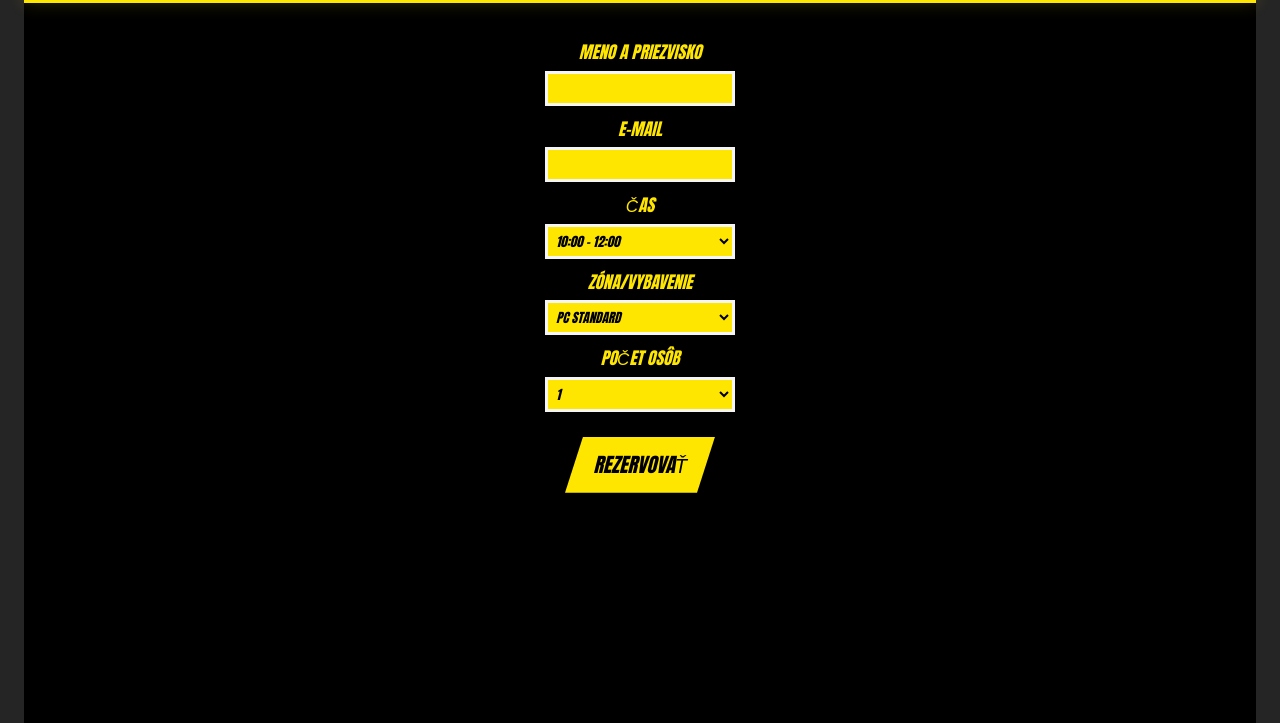
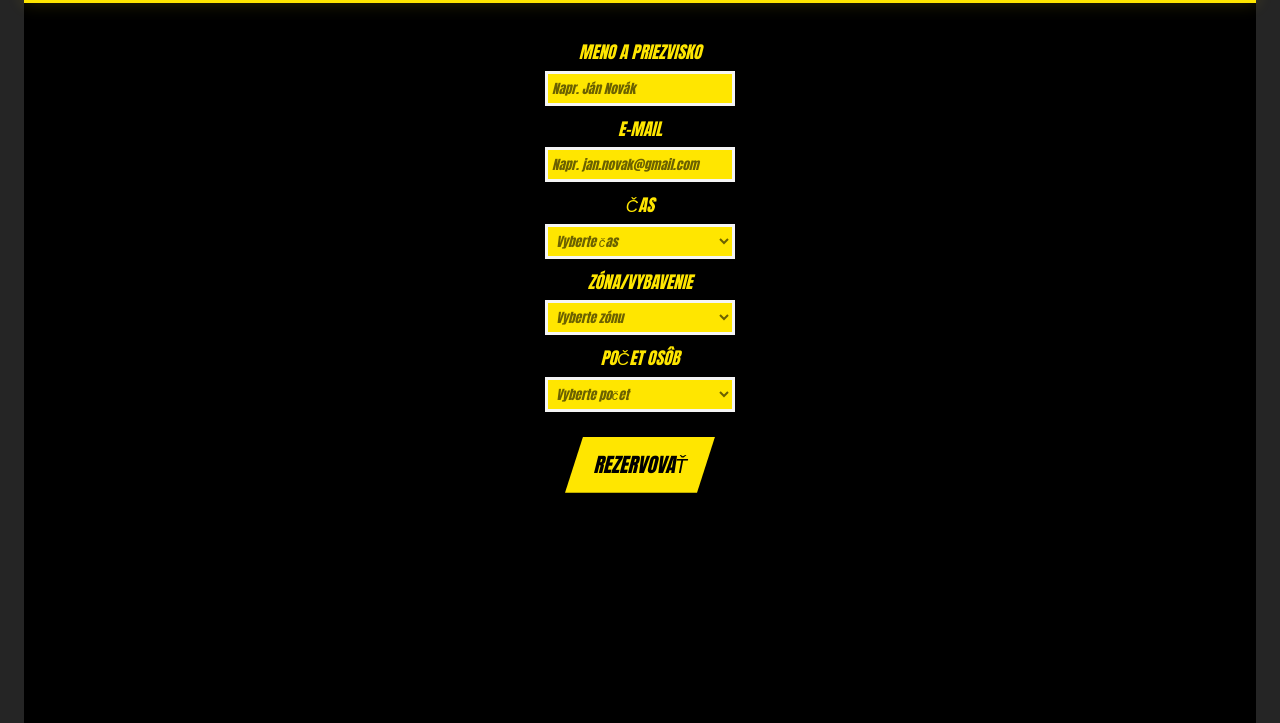
Before and after one commit to patrikpalo/Gamercave, a plain HTML site: page index.html in a window 1280 px wide. Both pictures are taken after a click on the link "REZERVÁCIA". Shown: the part 85-808 px from the top of the page. Drawn offline with Linux system fonts and the light colour scheme.

Commit message:
rezervacia oprava

```diff
--- a/index.html
+++ b/index.html
@@ -141,17 +141,18 @@
       <form class="reservation-form">
         <div class="form-field">
           <label for="name">MENO A PRIEZVISKO</label>
-          <input id="name" name="name" type="text" autocomplete="name" required>
+          <input id="name" name="name" type="text" autocomplete="name" placeholder="Napr. Ján Novák" required>
         </div>
 
         <div class="form-field">
           <label for="email">E-MAIL</label>
-          <input id="email" name="email" type="email" autocomplete="email" required>
+          <input id="email" name="email" type="email" autocomplete="email" placeholder="Napr. jan.novak@gmail.com" required>
         </div>
 
         <div class="form-field">
           <label for="time">ČAS</label>
-          <select id="time" name="time">
+          <select id="time" name="time" required>
+            <option value="" selected disabled>Vyberte čas</option>
             <option>10:00 - 12:00</option>
             <option>12:00 - 14:00</option>
             <option>14:00 - 16:00</option>
@@ -164,7 +165,8 @@
 
         <div class="form-field">
           <label for="zone">ZÓNA/VYBAVENIE</label>
-          <select id="zone" name="zone">
+          <select id="zone" name="zone" required>
+            <option value="" selected disabled>Vyberte zónu</option>
             <option>PC STANDARD</option>
             <option>PC VIP</option>
             <option>PLAYSTATION</option>
@@ -176,7 +178,8 @@
 
         <div class="form-field">
           <label for="guests">POČET OSÔB</label>
-          <select id="guests" name="guests">
+          <select id="guests" name="guests" required>
+            <option value="" selected disabled>Vyberte počet</option>
             <option>1</option>
             <option>2</option>
             <option>3</option>
--- a/styles.css
+++ b/styles.css
@@ -338,6 +338,16 @@ body {
   padding-right: 2px;
 }
 
+.form-field input::placeholder {
+  color: rgba(0, 0, 0, 0.58);
+  font-style: italic;
+  opacity: 1;
+}
+
+.form-field select:invalid {
+  color: rgba(0, 0, 0, 0.58);
+}
+
 .reservation-submit {
   align-self: center;
   min-width: 150px;
```
